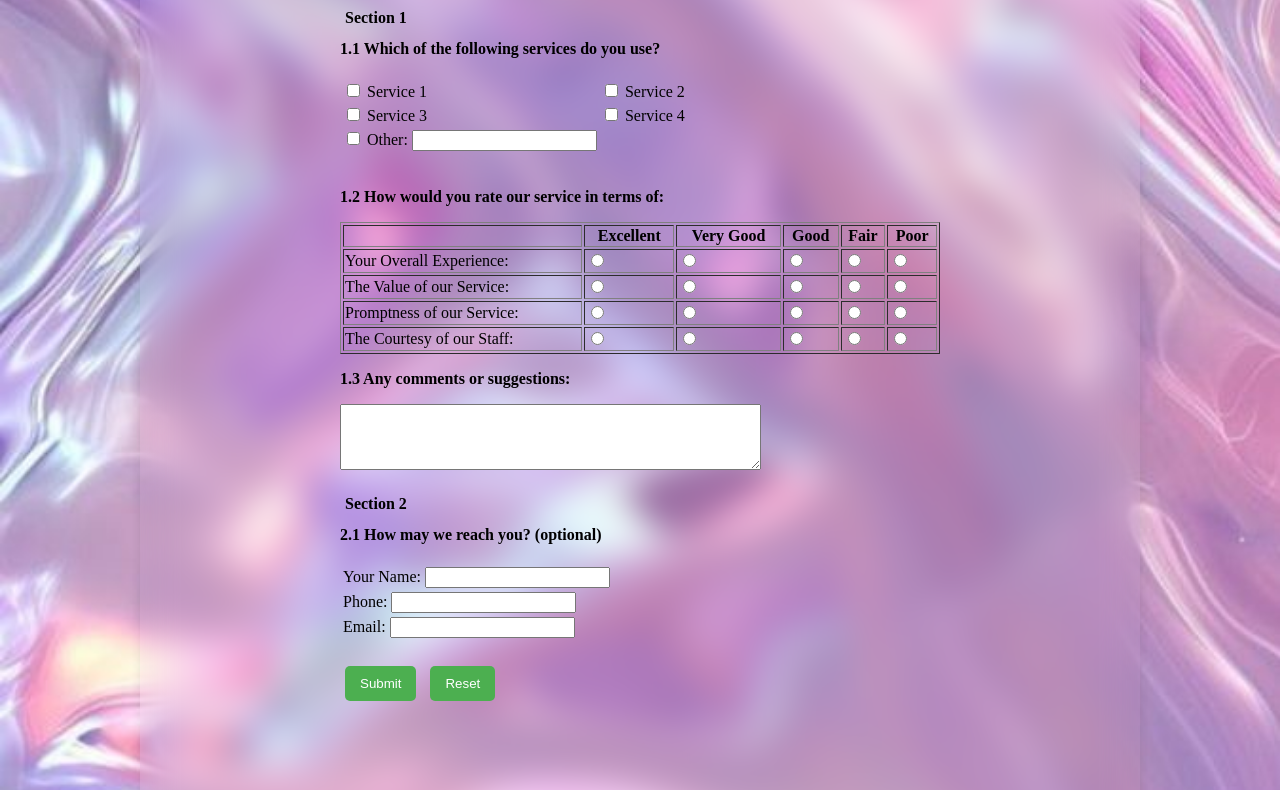
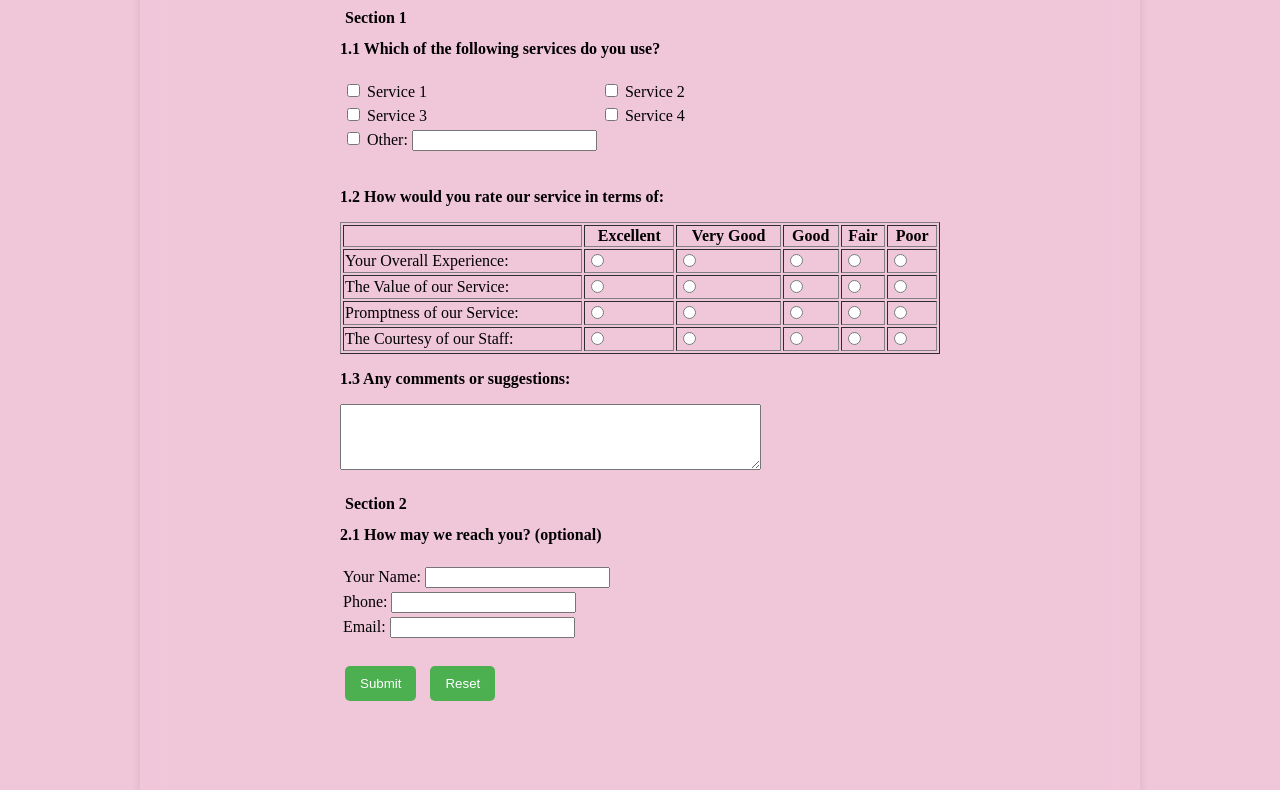
Before and after one commit to Rubs-17/surveyForm, a plain HTML site: page SurveyForm.html in a window 1280 px wide. Shown: the part 92-882 px from the top of the page. Drawn offline with Linux system fonts and the light colour scheme.

Commit message:
first commit

```diff
--- a/surveyStyle.css
+++ b/surveyStyle.css
@@ -1,5 +1,5 @@
 body {
-    background-image: url('bg6.jpg'); /* Background image */
+    background-color: #f0c6d9; /* Background image */
     background-size: cover;
     background-position: center;
     height: 100vh;
```
